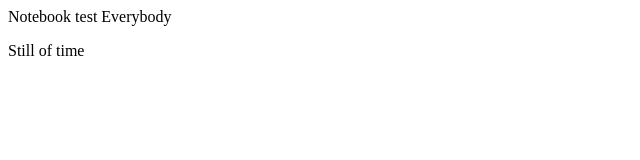
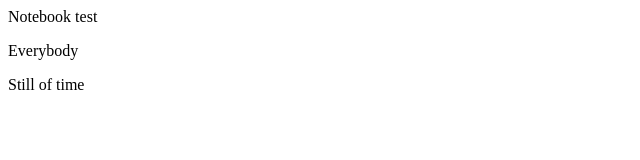
Before and after one commit to sr-jalves/firstcode.html, a plain HTML site: page note.cle/cle.html in a window 1280 px wide. Shown: the whole page, without its empty margins (0-640 px from the left). Drawn offline with Linux system fonts and the light colour scheme.

Commit message:
Update cle.html

```diff
--- a/note.cle/cle.html
+++ b/note.cle/cle.html
@@ -6,8 +6,8 @@
     <title>Start</title>
 </head>
 <body>
-    Notebook test
-    Everybody
+    <p>Notebook test</p>
+    <p>Everybody</p>
 </body>
 <p>Still of time</p>
 
```
